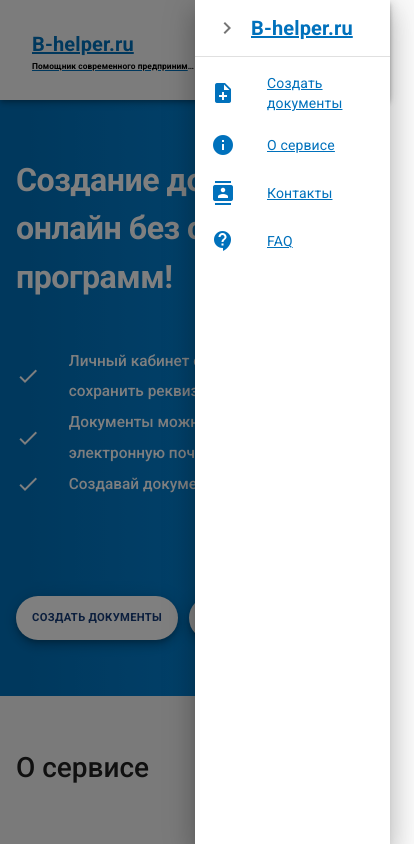
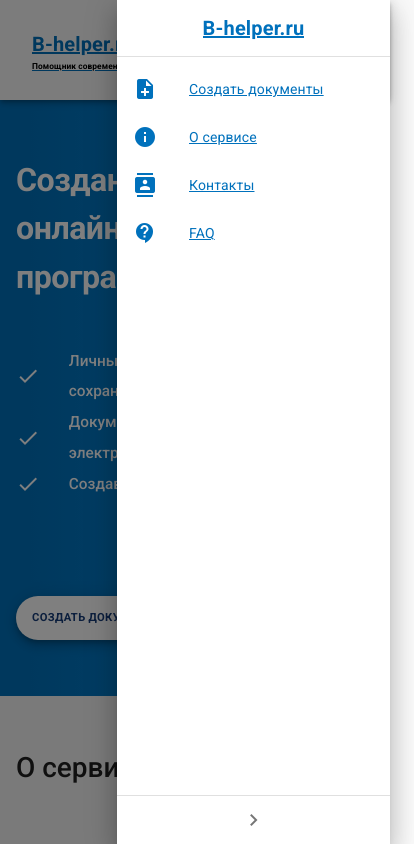
Before and after one commit to TARTIGA/Gatsby-Site, a Gatsby site: page / in a window 390 px wide. Both pictures are taken after a click on the button "menu". Shown: the top 844 px of the page, 414 px wide, since content can reach past the window. Built offline with nearby package versions, Linux system fonts and the light colour scheme; Gatsby itself is replaced by a stand-in of ours; some packages are replaced by stand-ins of ours.

Commit message:
mobile style

```diff
--- a/src/components/layout.js
+++ b/src/components/layout.js
@@ -22,7 +22,7 @@
 import { Link } from "gatsby"
 import mainMenu from "../factories/mainMenu"
 // import logo from "../images/icon.png"
-const drawerWidth = "50%"
+const drawerWidth = "70%"
 const headerHeight = 100
 const useStyles = makeStyles(theme => ({
   root: {
@@ -70,10 +70,7 @@
   content: {
     flexGrow: 1,
     paddingTop: headerHeight,
-    transition: theme.transitions.create("margin", {
-      easing: theme.transitions.easing.sharp,
-      duration: theme.transitions.duration.leavingScreen,
-    }),
+    overflow: "hidden",
   },
   contentShift: {
     transition: theme.transitions.create("margin", {
@@ -130,6 +127,15 @@
     textShadow: "none",
     backgroundImage: "none",
   },
+  backBtnDrawer: {
+    position: "absolute",
+    top: "auto",
+    bottom: "0",
+    display: "flex",
+    justifyContent: "center",
+    width: "100%",
+    borderTop: "1px solid rgba(0, 0, 0, 0.12)",
+  },
 }))
 
 export default ({ title, children }) => {
@@ -154,7 +160,7 @@
               className={classes.menuContainer}
               justify="space-between"
             >
-              <Grid item xs={6} sm={6} md={3}>
+              <Grid item xs={8} sm={6} md={3}>
                 <Link className={classes.titleLink} to="/">
                   <Typography variant="h6" noWrap className={classes.title}>
                     B-helper.ru
@@ -233,16 +239,9 @@
           <Box
             width="100%"
             display="flex"
-            justifyContent="left"
+            justifyContent="center"
             alignItems="center"
           >
-            <IconButton onClick={toggleDrawer}>
-              {theme.direction === "rtl" ? (
-                <Icon>chevron_left</Icon>
-              ) : (
-                <Icon>chevron_right</Icon>
-              )}
-            </IconButton>
             <Link className={classes.titleLink} to="/">
               <Typography variant="h6" noWrap className={classes.title}>
                 B-helper.ru
@@ -275,6 +274,15 @@
             </ListItem>
           ))}
         </List>
+        <Box className={classes.backBtnDrawer}>
+          <IconButton onClick={toggleDrawer}>
+            {theme.direction === "rtl" ? (
+              <Icon>chevron_left</Icon>
+            ) : (
+              <Icon>chevron_right</Icon>
+            )}
+          </IconButton>
+        </Box>
       </SwipeableDrawer>
     </div>
   )
--- a/src/pages/index.js
+++ b/src/pages/index.js
@@ -1,18 +1,18 @@
 import React from "react"
 // import { Link, graphql } from "gatsby"
 import Layout from "../components/layout"
-import { Helmet } from "react-helmet" // for title desc in short SEO
-import Box from "@material-ui/core/Box"
-import Fab from "@material-ui/core/Fab"
-import Container from "@material-ui/core/Container"
-import Typography from "@material-ui/core/Typography"
+import {
+  Box,
+  Fab,
+  Container,
+  Typography,
+  Grid,
+  Hidden,
+  Icon,
+} from "@material-ui/core"
 import { makeStyles } from "@material-ui/core/styles"
 import DocBlock from "../components/DocBlock"
 import docTypes from "../factories/docTypes"
-import Grid from "@material-ui/core/Grid"
-import Hidden from "@material-ui/core/Hidden"
-import Icon from "@material-ui/core/Icon"
-
 import docs from "../images/docs.png"
 import print from "../images/print.png"
 import googleplay from "../images/googleplay.png"
@@ -81,11 +81,6 @@
   const classes = useStyles()
   return (
     <Layout headerTitle="хуй">
-      <Helmet>
-        <meta charSet="utf-8" />
-        <title>IP PROJECT DOC</title>
-      </Helmet>
-
       <Box className={`${classes.mainBlocks}, ${classes.mainBanner}`}>
         <div className={classes.drawerHeader} />
         <Container maxWidth="lg">
@@ -192,7 +187,7 @@
           <Typography variant="h2" className={classes.mainPageTitle}>
             Какой документ необходимо создать?
           </Typography>
-          <Grid container direction="row" alignItems="center" spacing={10}>
+          <Grid container direction="row" alignItems="center" spacing={3}>
             {docTypes.map((item, idx) => (
               <Grid key={idx} item xs={12} sm={6} md={3}>
                 <DocBlock title={item.title} link={item.link} />
```
